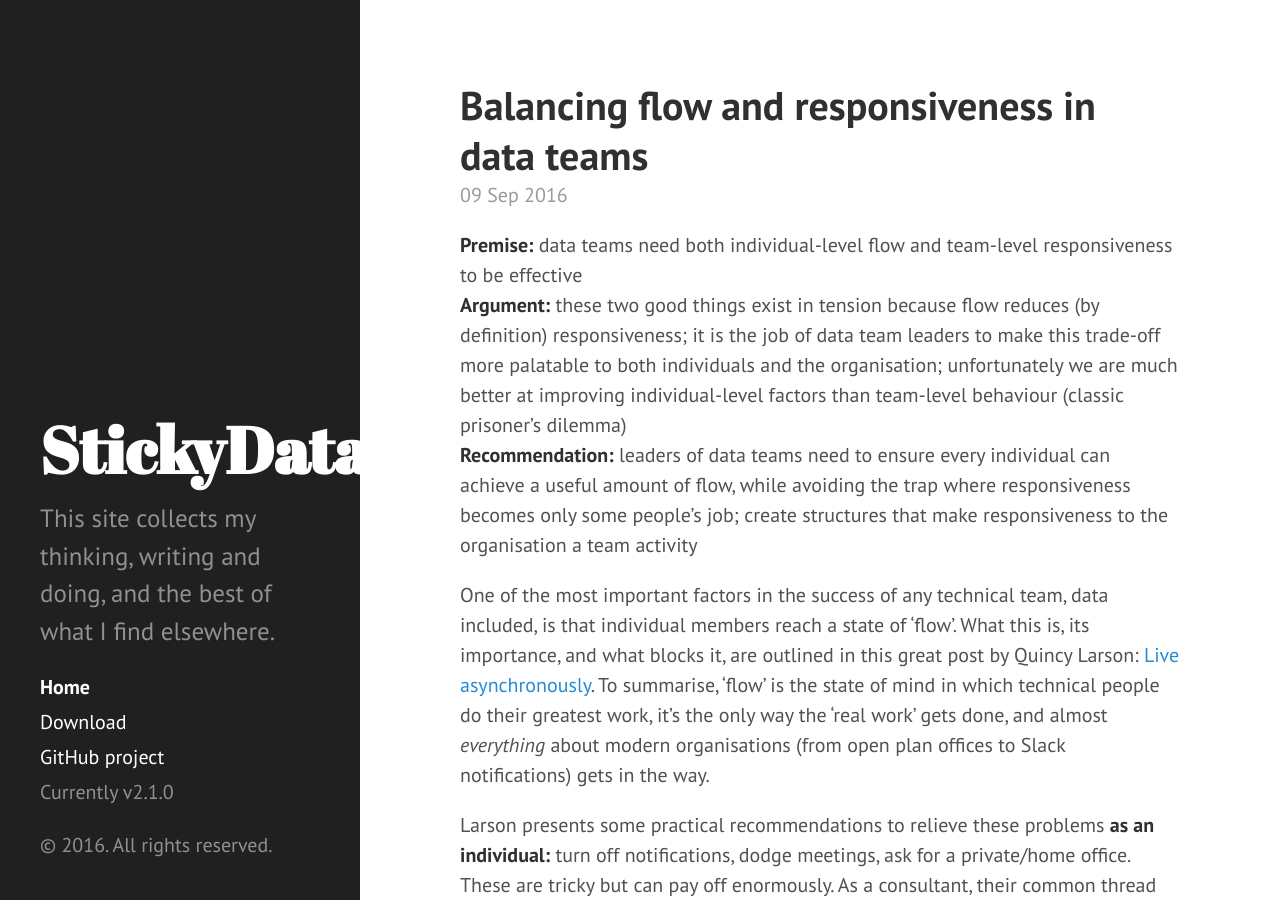
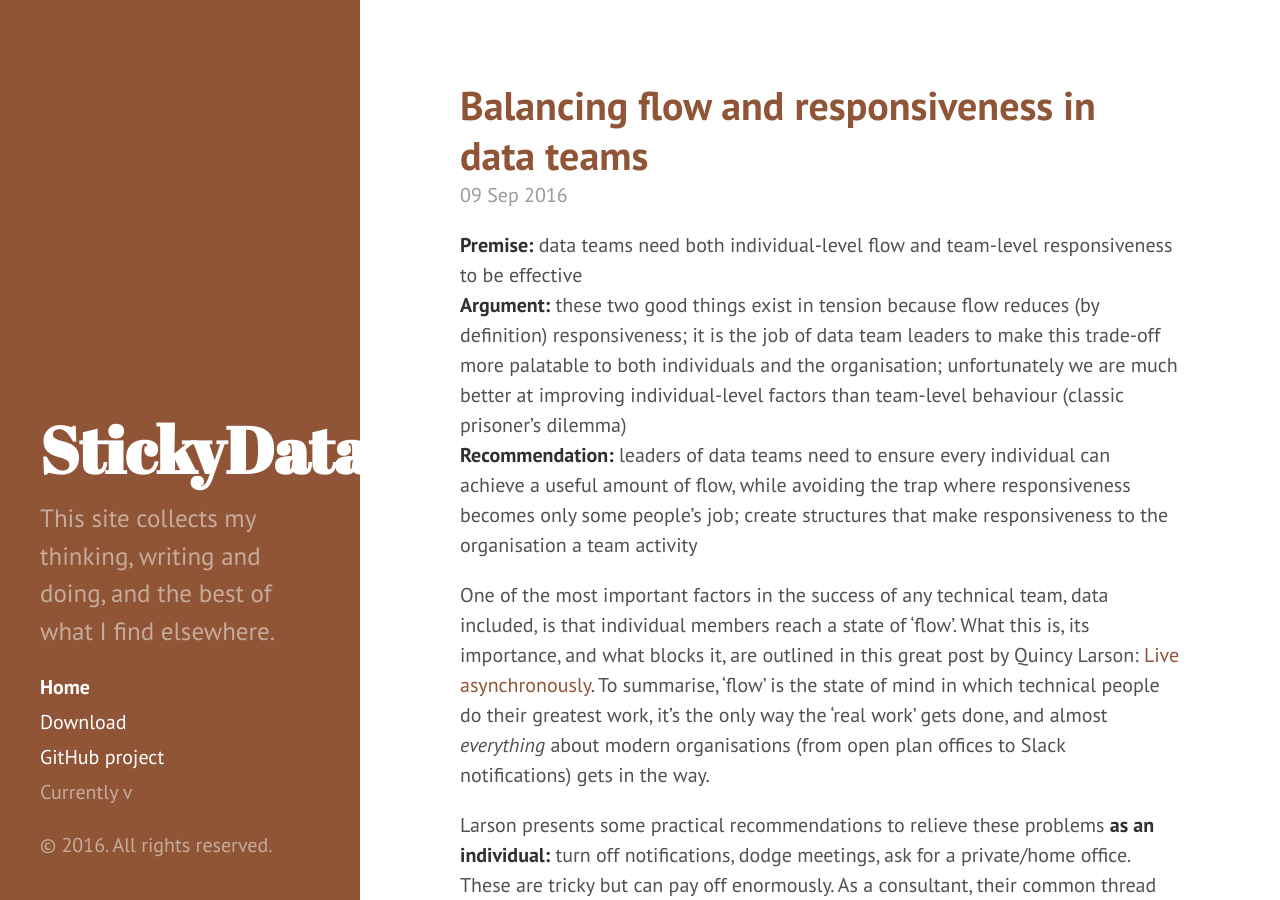
Before and after one commit to stickydata/stickydata.github.io, a Jekyll site: the page built from index.html, in a window 1280 px wide and 900 px high. Built offline with Jekyll 4.4.1, drawn with Linux system fonts in a browser that asks for light colours; the list of posts is cut into pages by our own code.

Commit message:
Changing sidebar theme

```diff
--- a/_config.yml
+++ b/_config.yml
@@ -18,7 +18,3 @@ author:
 paginate:         5
 
 # Custom vars
-version:          2.1.0
-
-github:
-  repo:           https://github.com/poole/hyde
--- a/_layouts/default.html
+++ b/_layouts/default.html
@@ -3,7 +3,7 @@
 
   {% include head.html %}
 
-  <body>
+  <body class="theme-base-0f">
 
     {% include sidebar.html %}
 
```
